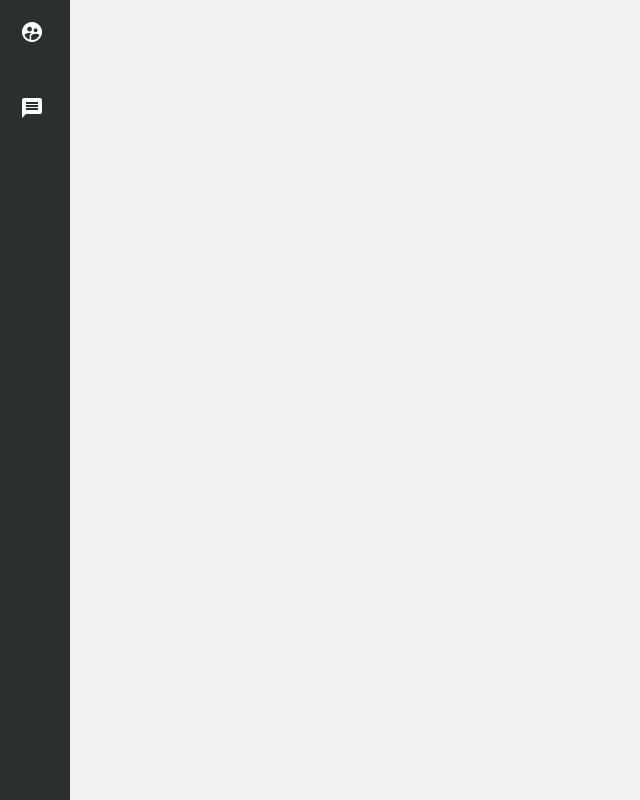
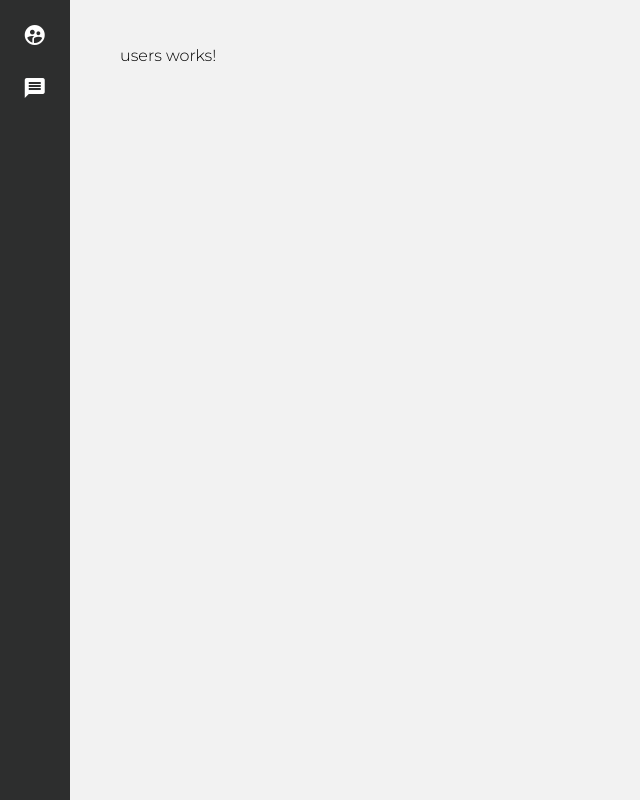
Before and after one commit to theRealAbdurrahman/ng6-practice, an Angular app: page /users in a window 1280 px wide. Before the commit this address led to /. Shown: the whole page, without its empty margins (0-640 px from the left). Built offline with nearby package versions, Linux system fonts and the light colour scheme.

Commit message:
fixed some styling errors

```diff
--- a/src/app/app-routing.module.ts
+++ b/src/app/app-routing.module.ts
@@ -5,9 +5,10 @@ import { NgModule } from '@angular/core';
 import { Routes, RouterModule } from '@angular/router';
 
 const routes: Routes = [
-  { path: '', component: UsersComponent },
+  { path: 'users', component: UsersComponent },
   { path: 'details/:id', component: DetailsComponent },
   { path: 'posts', component: PostsComponent },
+  { path: '', redirectTo: '/users', pathMatch: 'full' },
 ];
 
 @NgModule({
--- a/src/app/app.component.html
+++ b/src/app/app.component.html
@@ -1,6 +1,6 @@
 <div id="container">
+  <app-sidebar></app-sidebar>
   <div id="content">
-    <app-sidebar></app-sidebar>
     <router-outlet></router-outlet>
   </div>
 </div>
--- a/src/app/sidebar/sidebar.component.scss
+++ b/src/app/sidebar/sidebar.component.scss
@@ -2,9 +2,12 @@ nav {
   background-color: #2D2E2E;
   height: 100%;
   ul {
-    padding: 0;
+    padding: 10px;
     margin: 0;
+    list-style-type: none !important;
     li {
+      padding: 0.8em;
+      display: inherit;
       a {
         color: #fff;
         display: block;
--- a/src/styles.scss
+++ b/src/styles.scss
@@ -12,16 +12,16 @@ body {
   grid-template-columns: 70px auto;
   height: 100%;
   #content {
-    // padding: 30px 50px;
+    padding: 30px 50px;
     ul {
-      margin: 0;
-      padding: 0;
-      list-style-type: none !important;
+      // margin: 0px;
+      // padding: 0px;
+      // list-style-type: none !important;
       li {
         color: #fff;
         border-radius: 8px;
         padding: 20px;
-        margin-bottom: 8px; // display: inherit;
+        margin-bottom: 8px;
         a {
           font-size: 1em;
           font-weight: 300;
```
Also changed, not shown: src/app/data.service.ts (+7 -1 lines).
